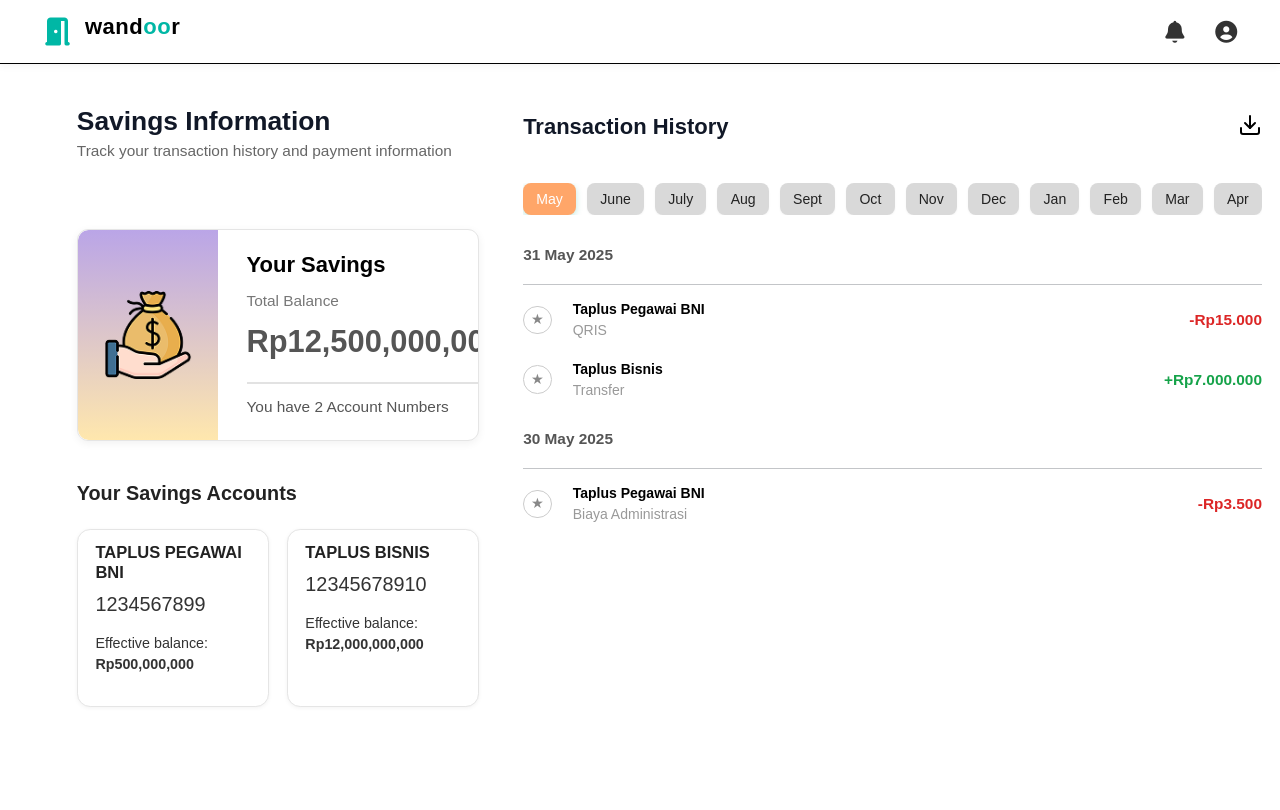
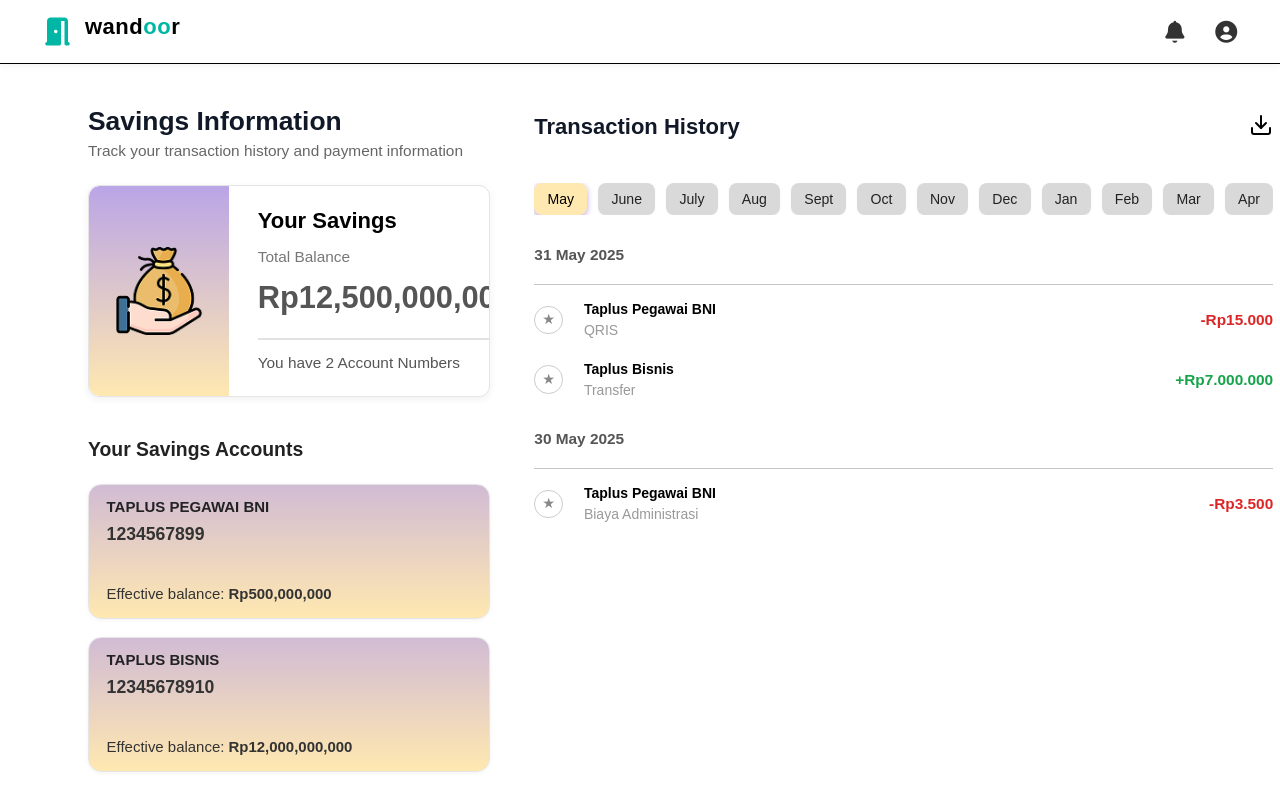
Before and after one commit to kelompok-3-odp343/Client-Side, a React (Vite) app: page /savings in a window 1280 px wide. Shown: the top 810 px of the page. Built offline with nearby package versions, Linux system fonts and the light colour scheme; no server answers.

Commit message:
Update style savings

```diff
--- a/src/features/saving/styles/saving.css
+++ b/src/features/saving/styles/saving.css
@@ -8,7 +8,7 @@
 .savings-container {
   display: flex;
   gap: 2.5rem;
-  padding: 6rem 6vw 4rem; /* gunakan vw agar proporsional di layar besar */
+  padding: 6rem 5rem 4rem; /* gunakan vw agar proporsional di layar besar */
   align-items: stretch;
   justify-content: space-between;
   width: 100%;
@@ -46,6 +46,7 @@
   border: 0.0625rem solid #e5e5e5;
   width: 100%;
   transition: all 0.2s ease;
+  margin-top: -2.5rem;
 }
 
 .savings-summary-card.fancy:hover {
@@ -59,7 +60,7 @@
   display: flex;
   justify-content: center;
   align-items: center;
-  background: linear-gradient(to bottom, #baa5e7 0%, #ffe7ad 100%);
+  background: linear-gradient(to bottom, #baa5e7 0%, #FFE8B0 100%);
   border-top-left-radius: 0.625rem;
   border-bottom-left-radius: 0.625rem;
 }
@@ -121,17 +122,18 @@
 
 /* ======== SAVINGS LIST ======== */
 .your-savings-title {
-  font-size: 1.125rem;
+  font-size: 1.1rem;
   font-weight: 700;
   margin-top: 0.625rem;
 }
 
 .savings-grid {
-  display: flex;
+  display: grid;
+  grid-template-columns: repeat(auto-fit, minmax(12rem, 1fr));
   gap: 1rem;
-  flex-wrap: wrap;
+  /* flex-wrap: wrap; */
   width: 100%;
-  margin-top: -0.9375rem;
+  margin-top: -1rem;
 }
 
 .savings-card {
@@ -139,9 +141,11 @@
   border: 0.0625rem solid #e5e5e5;
   border-radius: 0.75rem;
   padding: 0.75rem 1rem;
-  background: #fff;
+  background: linear-gradient(to bottom, #baa5e7 -50%, #FFE8B0 100%);
   box-shadow: 0 0.0625rem 0.25rem rgba(0, 0, 0, 0.05);
   transition: 0.2s ease;
+  display: flex;
+  flex-direction: column;
 }
 
 .savings-card:hover {
@@ -151,19 +155,21 @@
 
 .savings-title {
   font-weight: 600;
-  font-size: 0.9375rem;
-  margin-bottom: 0.375rem;
+  font-size: 0.85rem;
+  margin-bottom: 0.3rem;
 }
 
 .savings-number {
-  font-size: 1.125rem;
+  font-size: 1rem;
+  font-weight: 800;
   color: #333;
-  margin-bottom: 0.75rem;
+  margin-bottom: 2rem;
 }
 
 .savings-balance {
-  font-size: 0.8125rem;
+  font-size: 0.85rem;
   color: #333;
+  margin-bottom: auto;
 }
 
 /* ======== RIGHT SIDE ======== */
@@ -183,39 +189,40 @@
 .download-icon {
   color: #000;
   cursor: pointer;
+  margin-top: -0.3rem;
 }
 
 /* ======== MONTH BUTTONS ======== */
 .months {
   display: flex;
   flex-wrap: wrap;
-  gap: 0.625rem;
-  margin: 1.5rem 0 0.75rem;
+  gap: 0.6rem;
+  margin: 1.5rem 0 0.8rem;
   justify-content: flex-start;
 }
 
 .month-btn {
   border: none;
-  padding: 0.375rem 0.875rem;
+  padding: 0.4rem 0.8rem;
   border-radius: 0.5rem;
-  font-size: 0.8125rem;
+  font-size: 0.8rem;
   font-weight: 500;
   background: #f4f4f4;
   cursor: pointer;
   transition: all 0.2s ease;
-  box-shadow: 0 0.0625rem 0.125rem rgba(0, 0, 0, 0.05);
+  box-shadow: 0 1px 2px rgba(0, 0, 0, 0.05);
 }
 
 .month-btn:hover {
-  background: #bca159;
+  background: #baa5e7 !important;
   color: #fff;
 }
 
 .month-btn.active {
-  background: #ffe9b0;
-  color: #000;
-  font-weight: 600;
-  box-shadow: 0 0.125rem 0.375rem #bca159;
+  background: #ffe9b0 !important;
+  color: #000 !important;
+  font-weight: 700;
+  box-shadow: 0 0.125rem 0.375rem #baa5e7 !important;
 }
 
 /* ======== TRANSACTION LIST ======== */
```
